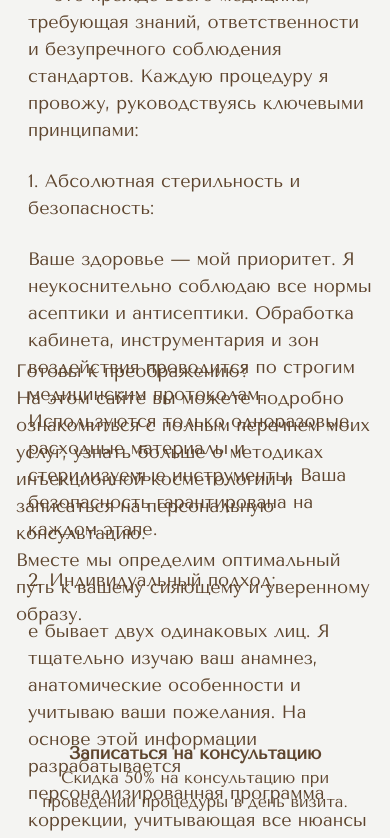
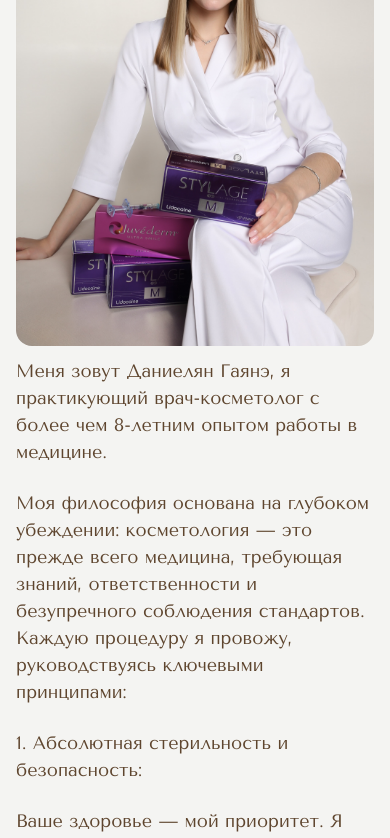
Before and after one commit to Kadokan69/Cosmet.moscow, a Next.js app: page / in a window 390 px wide. Shown: the part 9566-10404 px from the top of the page. Built offline with nearby package versions, Linux system fonts and the light colour scheme.

Commit message:
fix: Доработан блок welcome

```diff
--- a/src/app/page.tsx
+++ b/src/app/page.tsx
@@ -202,7 +202,7 @@ const Home = () => {
               надежны.
             </p>
           </div>
-          <div className="text-[18px] col-span-2">
+          <div className="text-[18px] md:col-span-2">
             <p>Готовы к преображению?</p>
             <p>
               На этом сайте вы можете подробно ознакомиться с полным перечнем моих услуг, узнать больше о методиках
```
